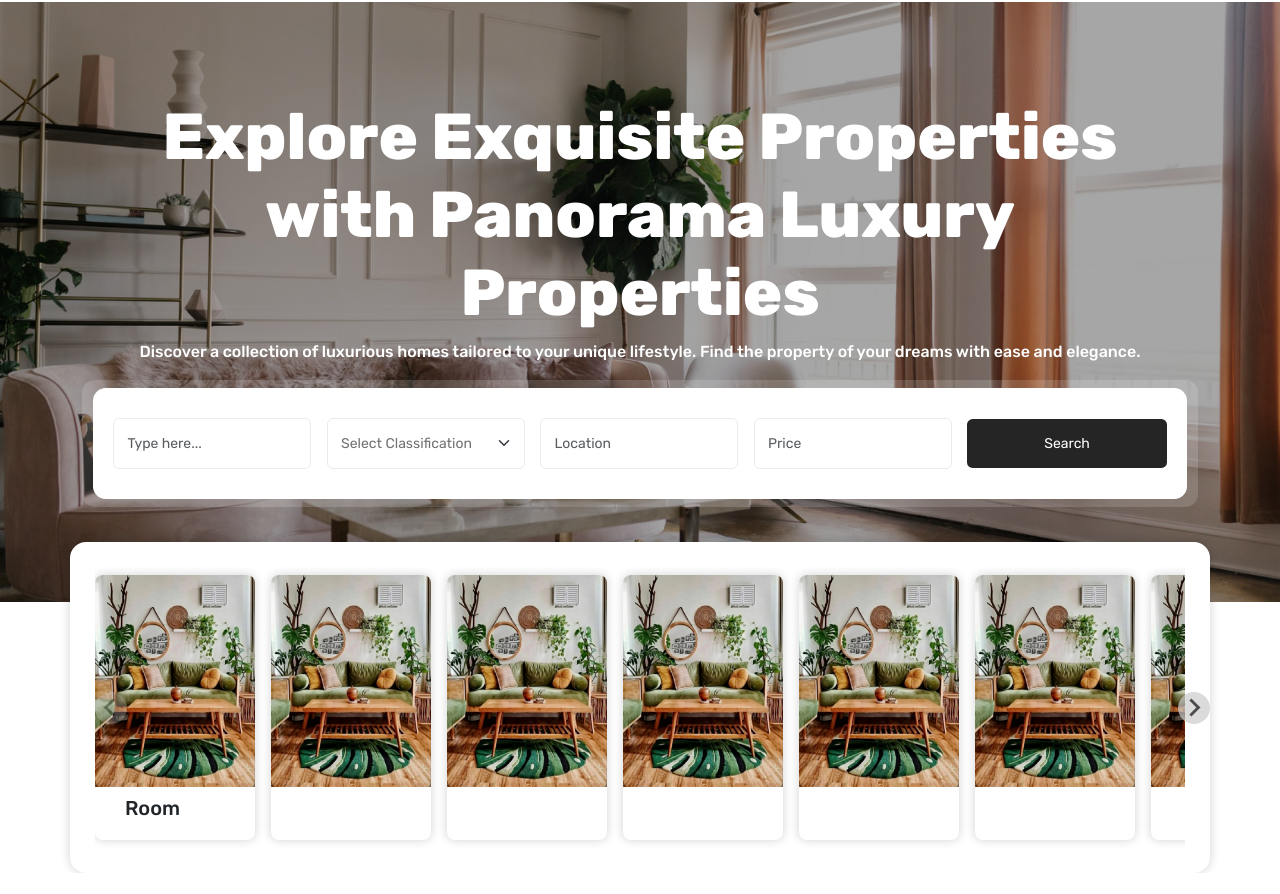
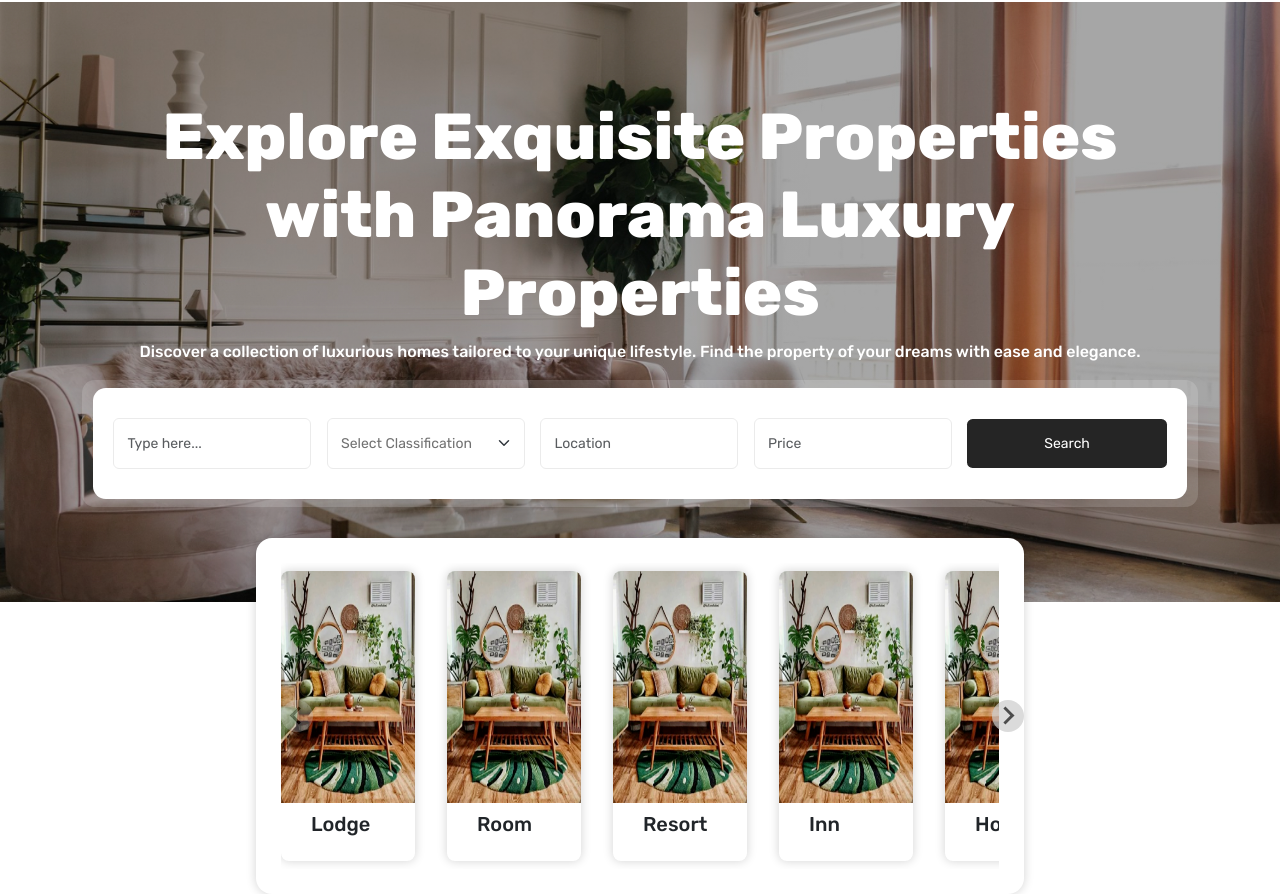
Before and after one commit to Fenar7/Ruban_Holidays_Static, a plain HTML site: page index.html in a window 1280 px wide. Shown: the part 88-982 px from the top of the page. Before the commit the page ends 961 px from the top, so only its background shows below. Drawn offline with nearby package versions, Linux system fonts and the light colour scheme.

Commit message:
jdlskfjsdjlf

```diff
--- a/css/_home.scss
+++ b/css/_home.scss
@@ -74,7 +74,8 @@
     box-shadow: 0px 0px 10px 1px rgba(0, 0, 0, 0.15);
     padding: 1.5625em;
     border-radius: 1rem;
-    margin-top: -3.75em;
+    margin-top: -4em;
+    width: 60%!important;
     .slider-card{
         .splide__arrow--prev{
             position: absolute;
@@ -88,11 +89,11 @@
             .splide__track{
                 .splide__list{
                     display: flex;
-                    gap: 1em;
+                    gap: 2em;
                     .splide__slide{
                         background-color: white;
-                        height: 265px;
-                        width: 160px!important;
+                        height: 290px;
+                        width: 18.66666667%!important;
                         box-shadow: 0px 0px 10px 1px rgba(0, 0, 0, 0.15);
                         margin: .5em 0em;
                         border-radius: 0.5em;
--- a/index.html
+++ b/index.html
@@ -70,32 +70,50 @@
                           <li class="splide__slide">
                               <img src="./images/slider/img2.png" alt="">
                               <div class="category-label">
-                                <h5>Room</h5>
+                                <h5>Lodge</h5>
                               </div>
                           </li>
-                          <li class="splide__slide">
-                              <img src="./images/slider/img2.png" alt="">
-                          </li>
+
                           <li class="splide__slide">
                             <img src="./images/slider/img2.png" alt="">
+                            <div class="category-label">
+                              <h5>Room</h5>
+                            </div>
                         </li>
+
                         <li class="splide__slide">
                             <img src="./images/slider/img2.png" alt="">
+                            <div class="category-label">
+                              <h5>Resort</h5>
+                            </div>
                         </li>
+
                         <li class="splide__slide">
                             <img src="./images/slider/img2.png" alt="">
+                            <div class="category-label">
+                              <h5>Inn</h5>
+                            </div>
                         </li>
+
                         <li class="splide__slide">
                             <img src="./images/slider/img2.png" alt="">
+                            <div class="category-label">
+                              <h5>House</h5>
+                            </div>
                         </li>
+
                         <li class="splide__slide">
                             <img src="./images/slider/img2.png" alt="">
+                            <div class="category-label">
+                              <h5>Featured</h5>
+                            </div>
                         </li>
+
                         <li class="splide__slide">
                             <img src="./images/slider/img2.png" alt="">
-                        </li>
-                        <li class="splide__slide">
-                            <img src="./images/slider/img2.png" alt="">
+                            <div class="category-label">
+                              <h5>Apartment</h5>
+                            </div>
                         </li>
                       </ul>
                 </div>
```
Also changed, not shown: css/style.css, 2 other files.
